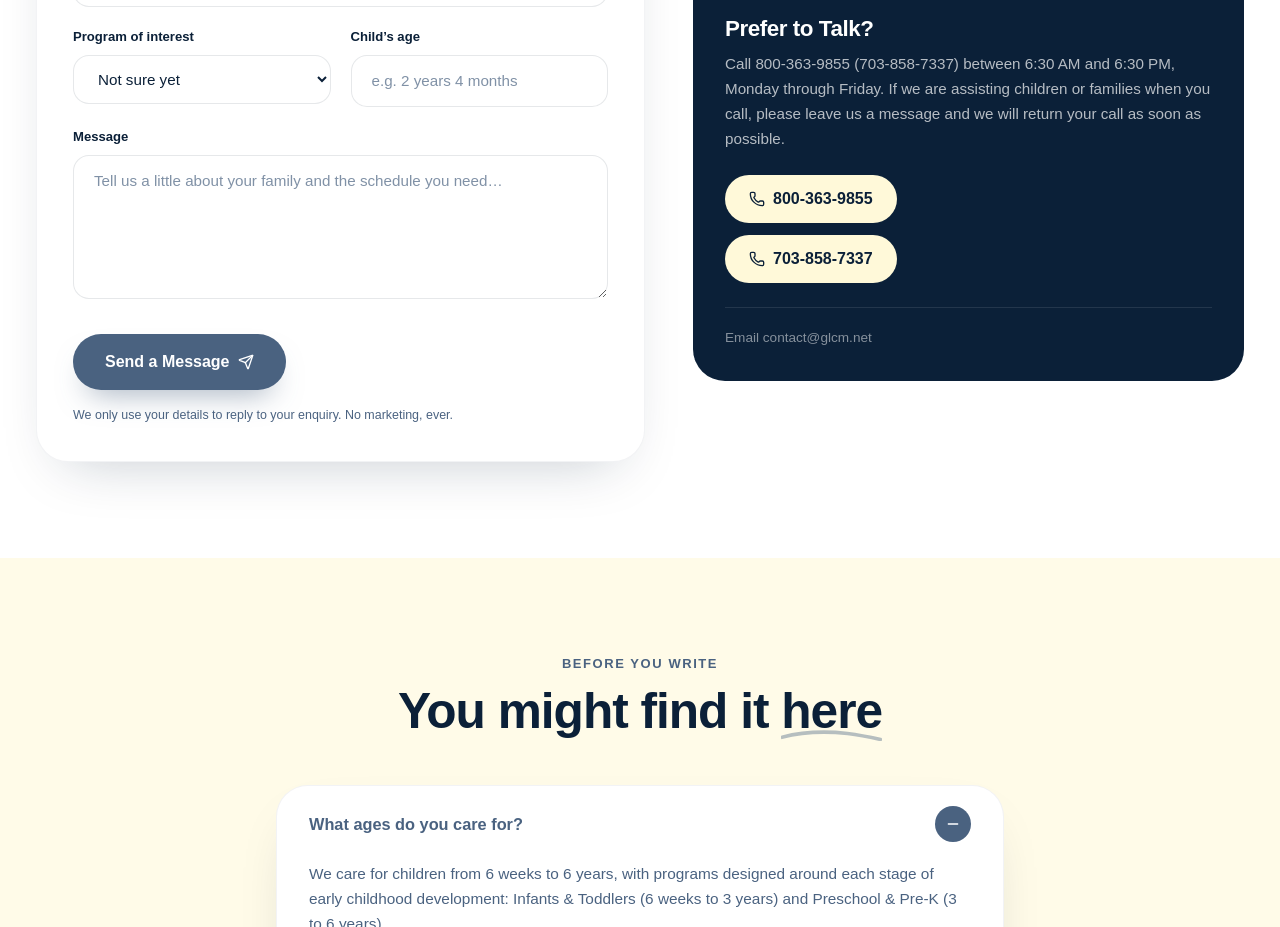
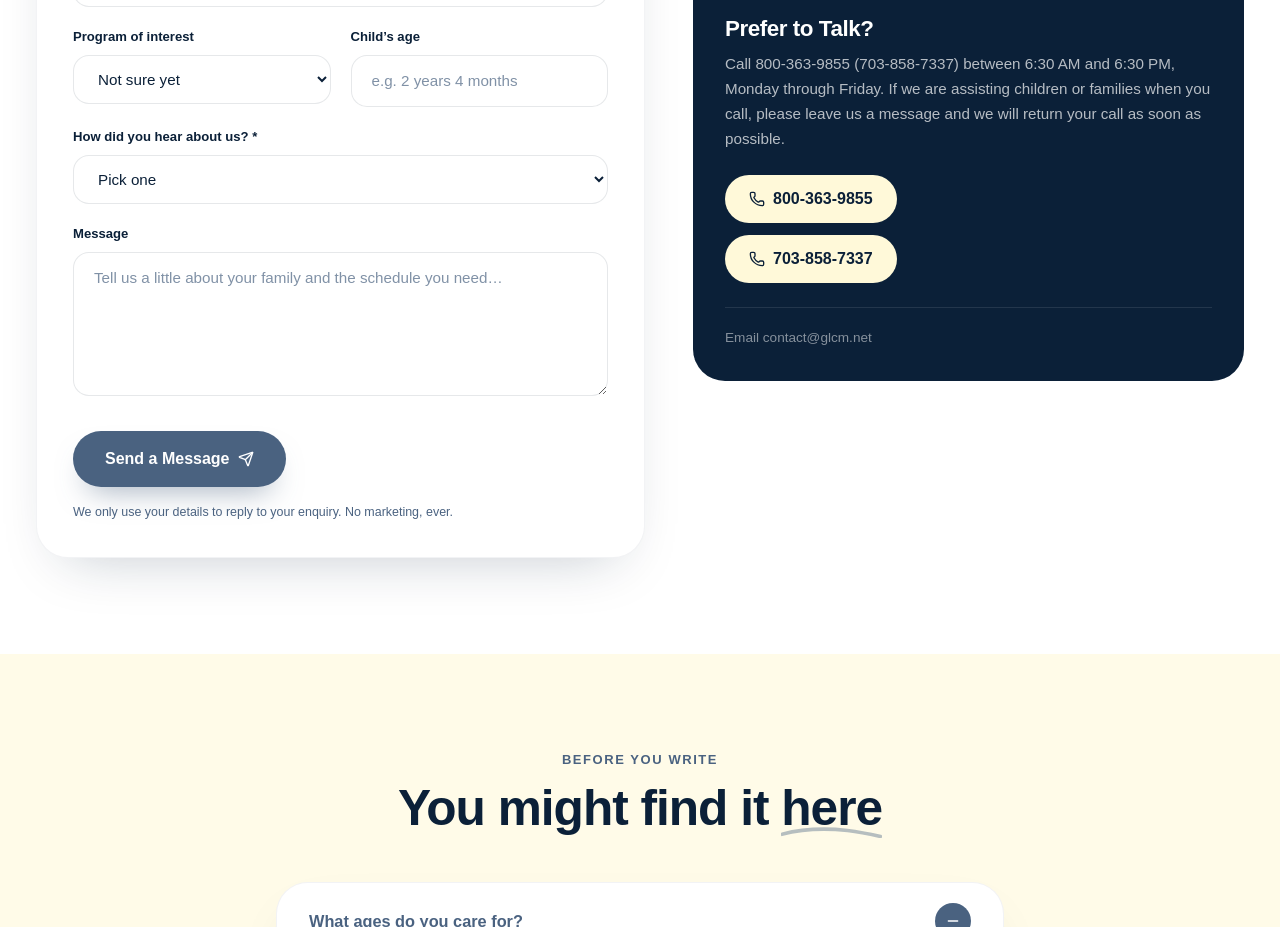
Before and after one commit to glcmscan-lgtm/GLcms-projects, a Next.js app: page /contact in a window 1280 px wide. Shown: the part 1420-2347 px from the top of the page. Built offline with nearby package versions, Linux system fonts and the light colour scheme; a web font is replaced by a local one.

Commit message:
Add How did you hear about us question and Arrived from line to Web3Forms forms
Required dropdown with an Other text box on the contact and careers forms.
First page view saves UTM source, campaign, gclid/fbclid presence and referrer
domain in localStorage, sent with every form as Arrived from.

```diff
--- a/app/layout.js
+++ b/app/layout.js
@@ -5,6 +5,7 @@ import Header from '@/components/Header'
 import Footer from '@/components/Footer'
 import MobileCallBar from '@/components/MobileCallBar'
 import ScrollTop from '@/components/ScrollTop'
+import { ArrivalTracker } from '@/components/HowHeard'
 import { brand, site } from '@/data/site'
 import { offer } from '@/data/offer'
 
@@ -109,6 +110,7 @@ export default function RootLayout({ children }) {
         <Footer />
         <MobileCallBar />
         <ScrollTop />
+        <ArrivalTracker />
         <script
           type="application/ld+json"
           dangerouslySetInnerHTML={{ __html: JSON.stringify(schema) }}
--- a/components/CareersForm.js
+++ b/components/CareersForm.js
@@ -4,6 +4,7 @@ import { useState } from 'react'
 import { CheckCircle2, Loader2, Send } from 'lucide-react'
 import { roles } from '@/data/careers'
 import { site, web3formsKey } from '@/data/site'
+import HowHeardField, { heardPayload } from '@/components/HowHeard'
 
 const field =
   'w-full rounded-2xl border border-ink/10 bg-white px-5 py-3.5 text-[0.95rem] text-ink placeholder:text-ink-400/70 transition focus:border-brand focus:outline-none focus:ring-4 focus:ring-brand/12'
@@ -35,6 +36,7 @@ export default function CareersForm() {
           'Role applied for': payload.role || 'Open to any role',
           Experience: payload.experience || 'Not specified',
           Message: payload.message || 'None',
+          ...heardPayload(payload),
         }),
       })
       const data = await res.json().catch(() => ({}))
@@ -105,6 +107,7 @@ export default function CareersForm() {
           <span className="mb-2 block text-[0.82rem] font-bold text-ink">Years of experience</span>
           <input name="experience" type="text" placeholder="e.g. 3 years in a licensed centre" className={field} />
         </label>
+        <HowHeardField fieldClass={field} />
         <label className="block sm:col-span-2">
           <span className="mb-2 block text-[0.82rem] font-bold text-ink">
             Tell us about yourself
--- a/components/ContactForm.js
+++ b/components/ContactForm.js
@@ -5,6 +5,7 @@ import { CheckCircle2, Loader2, Send } from 'lucide-react'
 import { programs } from '@/data/programs'
 import { brand, site, web3formsKey } from '@/data/site'
 import { offer } from '@/data/offer'
+import HowHeardField, { heardPayload } from '@/components/HowHeard'
 
 const field =
   'w-full rounded-2xl border border-ink/10 bg-white px-5 py-3.5 text-[0.95rem] text-ink placeholder:text-ink-400/70 transition focus:border-brand focus:outline-none focus:ring-4 focus:ring-brand/12'
@@ -56,6 +57,7 @@ export default function ContactForm() {
           'Program of interest': payload.program || 'Not specified',
           'Child’s age': payload.childAge || 'Not specified',
           Message: payload.message || 'None',
+          ...heardPayload(payload),
         }),
       })
       const data = await res.json().catch(() => ({}))
@@ -134,6 +136,7 @@ export default function ContactForm() {
             <span className="mb-2 block text-[0.82rem] font-bold text-ink">Child’s age</span>
             <input name="childAge" type="text" placeholder="e.g. 2 years 4 months" className={field} />
           </label>
+          <HowHeardField fieldClass={field} />
           <label className="block sm:col-span-2">
             <span className="mb-2 block text-[0.82rem] font-bold text-ink">Message</span>
             <textarea
--- /dev/null
+++ b/components/HowHeard.js
@@ -0,0 +1,123 @@
+'use client'
+
+import { useEffect, useState } from 'react'
+
+// "How did you hear about us?" for every Web3Forms form, plus the hidden "Arrived from" line.
+// Field names are exact so each shows as its own line in the Web3Forms email.
+export const HEARD_FIELD = 'How did you hear about us'
+export const HEARD_OTHER_FIELD = 'How did you hear about us (other)'
+export const ARRIVED_FIELD = 'Arrived from'
+
+const HEARD_OPTIONS = [
+  'TikTok',
+  'Instagram',
+  'Facebook',
+  'Google search',
+  'Google Maps',
+  'Friend or family',
+  'Church',
+  'Radio',
+  'Newspaper or magazine',
+  'Drove by',
+  'Other',
+]
+
+const ARRIVED_KEY = 'glcm_arrived_from'
+
+// Saved once, on the visitor's first page view anywhere on the site. Never overwritten.
+// Example: utm_source=instagram | utm_campaign=fall | gclid=yes | fbclid=no | referrer=l.instagram.com
+export function rememberArrival() {
+  try {
+    if (window.localStorage.getItem(ARRIVED_KEY) !== null) return
+  } catch {
+    return
+  }
+  let line = ''
+  try {
+    const params = new URLSearchParams(window.location.search)
+    let referrer = ''
+    if (document.referrer) {
+      const host = new URL(document.referrer).hostname
+      if (host !== window.location.hostname) referrer = host
+    }
+    line = [
+      `utm_source=${params.get('utm_source') || ''}`,
+      `utm_campaign=${params.get('utm_campaign') || ''}`,
+      `gclid=${params.has('gclid') ? 'yes' : 'no'}`,
+      `fbclid=${params.has('fbclid') ? 'yes' : 'no'}`,
+      `referrer=${referrer}`,
+    ].join(' | ')
+  } catch {
+    return
+  }
+  try {
+    window.localStorage.setItem(ARRIVED_KEY, line)
+  } catch {
+    // Storage blocked (private mode, disabled site data). The form then sends a blank line.
+  }
+}
+
+export function readArrival() {
+  try {
+    return window.localStorage.getItem(ARRIVED_KEY) || ''
+  } catch {
+    return ''
+  }
+}
+
+// Mounted once in the root layout so the first page view is captured on any page.
+export function ArrivalTracker() {
+  useEffect(() => {
+    rememberArrival()
+  }, [])
+  return null
+}
+
+// The Web3Forms payload lines for this question. "(other)" is only sent when Other is picked.
+export function heardPayload(payload) {
+  const heard = payload[HEARD_FIELD] || ''
+  const lines = { [HEARD_FIELD]: heard }
+  if (heard === 'Other') lines[HEARD_OTHER_FIELD] = payload[HEARD_OTHER_FIELD] || ''
+  lines[ARRIVED_FIELD] = readArrival()
+  return lines
+}
+
+export default function HowHeardField({ fieldClass }) {
+  const [heard, setHeard] = useState('')
+  const [arrived, setArrived] = useState('')
+
+  useEffect(() => {
+    // The layout tracker may not have run yet on this first view, so capture here too (it never overwrites).
+    rememberArrival()
+    setArrived(readArrival())
+  }, [])
+
+  return (
+    <>
+      <label className="block sm:col-span-2">
+        <span className="mb-2 block text-[0.82rem] font-bold text-ink">How did you hear about us? *</span>
+        <select
+          required
+          name={HEARD_FIELD}
+          className={fieldClass}
+          value={heard}
+          onChange={(e) => setHeard(e.target.value)}
+        >
+          <option value="">Pick one</option>
+          {HEARD_OPTIONS.map((o) => (
+            <option key={o} value={o}>
+              {o}
+            </option>
+          ))}
+        </select>
+      </label>
+      {heard === 'Other' ? (
+        <label className="block sm:col-span-2">
+          <span className="mb-2 block text-[0.82rem] font-bold text-ink">Tell us where *</span>
+          <input required name={HEARD_OTHER_FIELD} type="text" className={fieldClass} />
+        </label>
+      ) : null}
+      <input type="hidden" name={ARRIVED_FIELD} value={arrived} />
+    </>
+  )
+}
```
